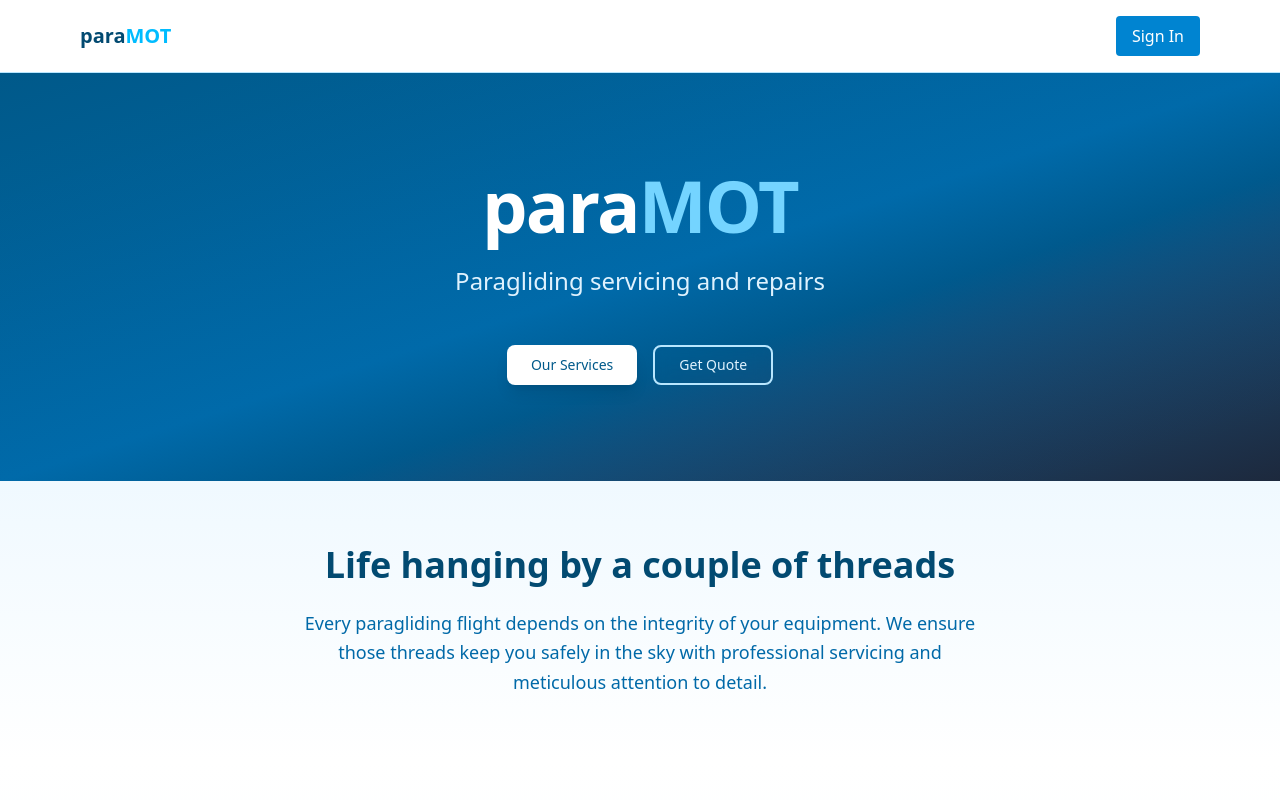
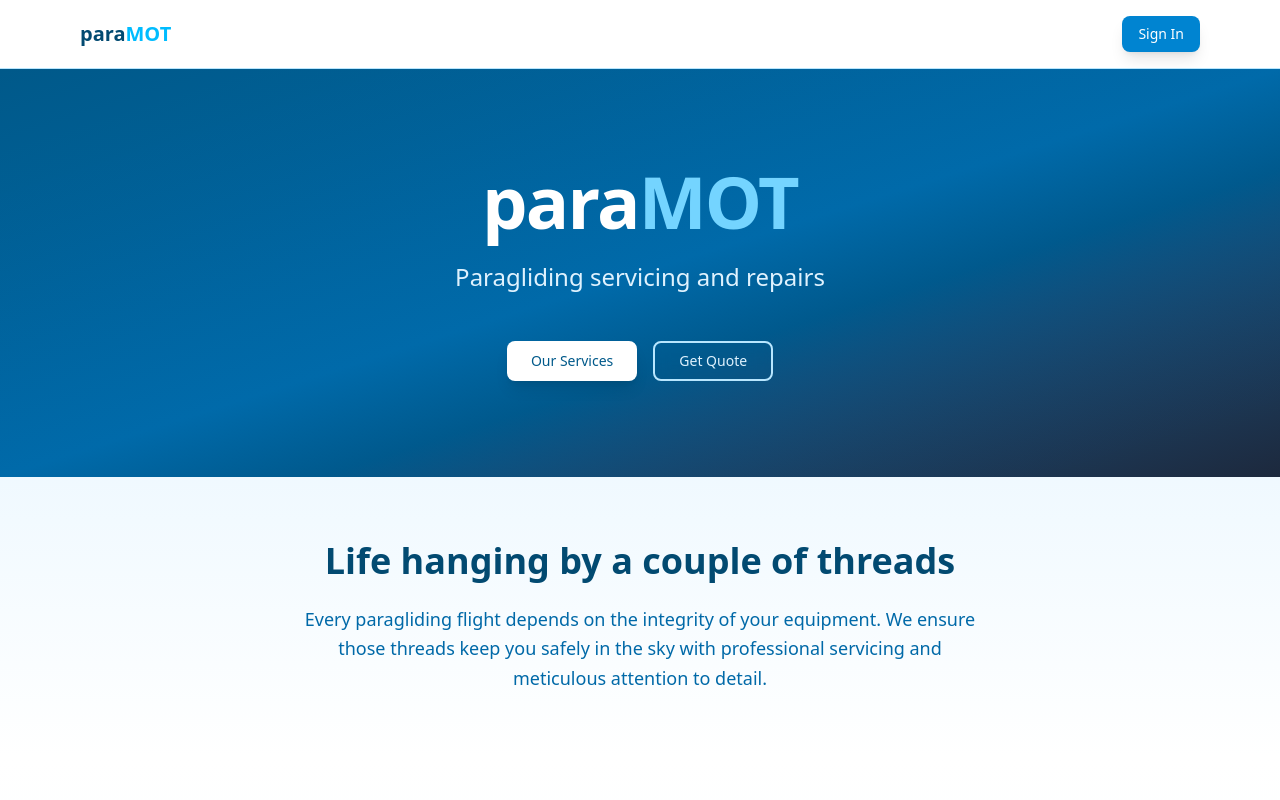
Before and after one commit to Skye-flyhigh/paramot-website, a Next.js app: page / in a window 1280 px wide. Shown: the top 800 px of the page. Built offline with nearby package versions, Linux system fonts and the light colour scheme; no server answers.

Commit message:
refact(ui): better button component and availability refactor

```diff
--- a/src/components/Nav.tsx
+++ b/src/components/Nav.tsx
@@ -30,11 +30,8 @@ export default async function Nav() {
               </form>
             </>
           ) : (
-            <Link
-              href="/login"
-              className="bg-sky-600 text-white px-4 py-2 rounded hover:bg-sky-700"
-            >
-              Sign In
+            <Link href="/login">
+              <Button>Sign In</Button>
             </Link>
           )}
         </div>
--- a/src/lib/workshop/availability.ts
+++ b/src/lib/workshop/availability.ts
@@ -1,4 +1,4 @@
-import { getBookingsForDate, getDateBlocks } from '../mockData';
+import { findBookingsForDate, findAllDateBlocks } from '../db';
 
 // Workshop configuration
 export const WORKSHOP_CONFIG = {
@@ -25,7 +25,7 @@ export interface DateAvailability {
  * @param dateString - ISO date string (YYYY-MM-DD)
  * @returns Availability details for the date
  */
-export function getAvailability(dateString: string): DateAvailability {
+export async function getAvailability(dateString: string): Promise<DateAvailability> {
   const date = new Date(dateString);
   const dayOfWeek = date.getDay();
 
@@ -43,7 +43,7 @@ export function getAvailability(dateString: string): DateAvailability {
   }
 
   // 2. Check manual date blocks (holidays, maintenance, etc.)
-  const dateBlocks = getDateBlocks();
+  const dateBlocks = await findAllDateBlocks();
   const isBlocked = dateBlocks.some(
     (block) => dateString >= block.startDate && dateString <= block.endDate,
   );
@@ -65,7 +65,7 @@ export function getAvailability(dateString: string): DateAvailability {
   }
 
   // 3. Check capacity (existing bookings)
-  const bookings = getBookingsForDate(dateString);
+  const bookings = await findBookingsForDate(dateString);
   const bookedCount = bookings.length;
   const capacity = WORKSHOP_CONFIG.maxServicesPerDay;
   const remaining = capacity - bookedCount;
@@ -103,10 +103,10 @@ export function getAvailability(dateString: string): DateAvailability {
  * @param endDate - ISO date string (YYYY-MM-DD)
  * @returns Array of availability details for each date in range
  */
-export function getAvailabilityRange(
+export async function getAvailabilityRange(
   startDate: string,
   endDate: string,
-): DateAvailability[] {
+): Promise<DateAvailability[]> {
   const start = new Date(startDate);
   const end = new Date(endDate);
   const availabilities: DateAvailability[] = [];
@@ -114,7 +114,7 @@ export function getAvailabilityRange(
   for (let d = new Date(start); d <= end; d.setDate(d.getDate() + 1)) {
     const dateStr = d.toISOString().split('T')[0];
 
-    availabilities.push(getAvailability(dateStr));
+    availabilities.push(await getAvailability(dateStr));
   }
 
   return availabilities;
@@ -126,7 +126,7 @@ export function getAvailabilityRange(
  * @param dateString - ISO date string (YYYY-MM-DD)
  * @returns True if the date can be selected for booking
  */
-export function isDateSelectable(dateString: string): boolean {
+export async function isDateSelectable(dateString: string): Promise<boolean> {
   // Don't allow past dates
   const today = new Date();
 
@@ -137,7 +137,7 @@ export function isDateSelectable(dateString: string): boolean {
     return false;
   }
 
-  const availability = getAvailability(dateString);
+  const availability = await getAvailability(dateString);
 
   return availability.available;
 }
```
